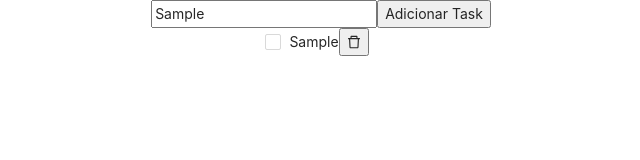
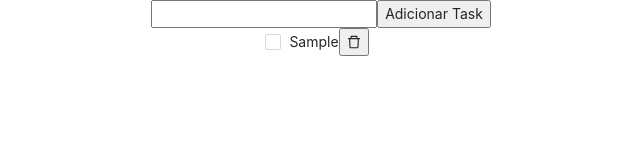
Before and after one commit to isapreviate/esparta, a React (Create React App) app: page / in a window 1280 px wide. Both pictures are taken after typing "Sample" into the empty fields and a click on the button "Adicionar Task". Shown: the top 160 px of the page, without its empty margins (319-959 px from the left). Built offline with nearby package versions, Linux system fonts and the light colour scheme.

Commit message:
Transforms task state in a object

```diff
--- a/src/components/task/index.js
+++ b/src/components/task/index.js
@@ -17,6 +17,10 @@ class Task extends React.Component {
     this.setState({ visible: false });
   };
 
+  test = () => {
+    console.log("testando")
+  }
+
 
   render() {
     const { visible } = this.state;
@@ -27,7 +31,7 @@ class Task extends React.Component {
         <div>
           <Modal
             visible={visible}
-            onOk={this.props.removeTask}
+            onOk={() => this.props.removeTask(this.props.index)}
             onCancel={this.cancelDelete}
             okText="Confirma"
             cancelText="Cancela"
@@ -37,7 +41,9 @@ class Task extends React.Component {
         </div>
 
 
-        <Checkbox>
+        <Checkbox
+          onChange={this.test}
+        >
           {this.props.task}
           < button onClick={this.deleteConfimation} > <DeleteOutlined /></button >
         </Checkbox >
--- a/src/components/to-do-list/index.js
+++ b/src/components/to-do-list/index.js
@@ -4,12 +4,15 @@ import Task from '../task'
 
 class ToDoList extends React.Component {
   state = {
-    task: '',
+    task: {
+      text: '',
+      status: 'to-do'
+    },
     list: [],
   }
 
   setTask = ({ target: { value } }) => {
-    this.setState({ task: value })
+    this.setState({ task: { text: value, status: 'to-do' } })
 
   }
 
@@ -18,6 +21,7 @@ class ToDoList extends React.Component {
     list.splice(key, 1);
 
     this.setState({ list: list });
+    //this.props.cancelDelete()
   }
 
   handleSubmit = (e) => {
@@ -27,33 +31,41 @@ class ToDoList extends React.Component {
 
     let list = [...this.state.list];
 
-    if (task.trim() === "" || task.length < 3) {
+    if (task.text.trim() === "" || task.text.length < 3) {
       return alert("Preencha o campo!")
     }
 
     list.push(task);
 
-    this.setState({ task: '', list: list });
+    this.setState({
+      task: {
+        text: '',
+        status: "to-do"
+      },
+      list: list
+    });
   }
 
 
   render() {
     console.log(this.state)
 
-    const { list } = this.state;
+    const { list, task } = this.state;
     return (
       <>
         <form onSubmit={this.handleSubmit}>
-          <input onChange={this.setTask}></input>
+          <input value={task.text} onChange={this.setTask}></input>
           <button>Adicionar Task</button>
         </form>
 
         <div>
           {list.map((task, key) => (
             <Task
-              task={task}
+              task={task.text}
               key={key}
+              index={key}
               removeTask={this.removeTask}
+            //cancelDelete={this.cancelDelete.bind(this)}
             />
           ))}
         </div>
```
